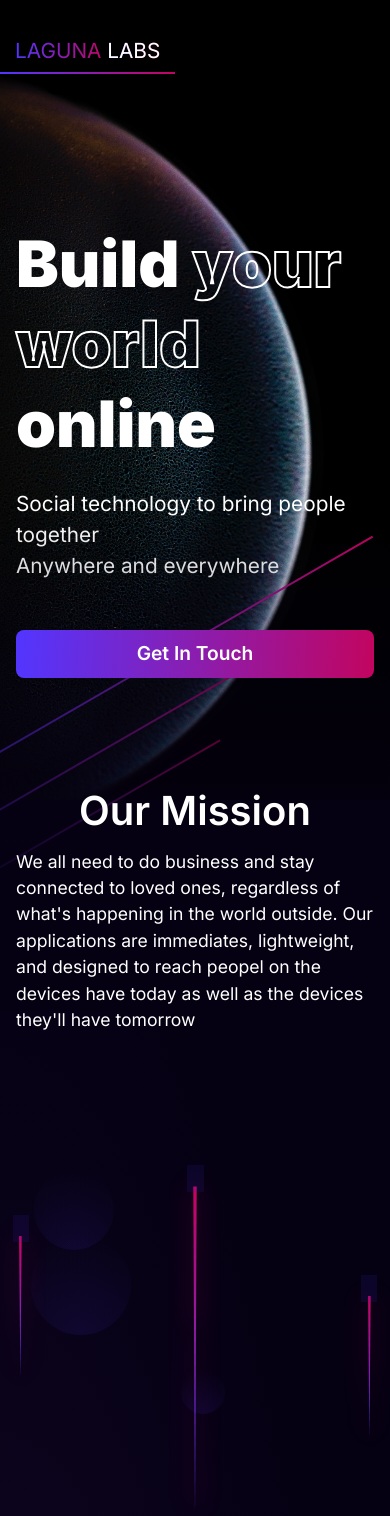
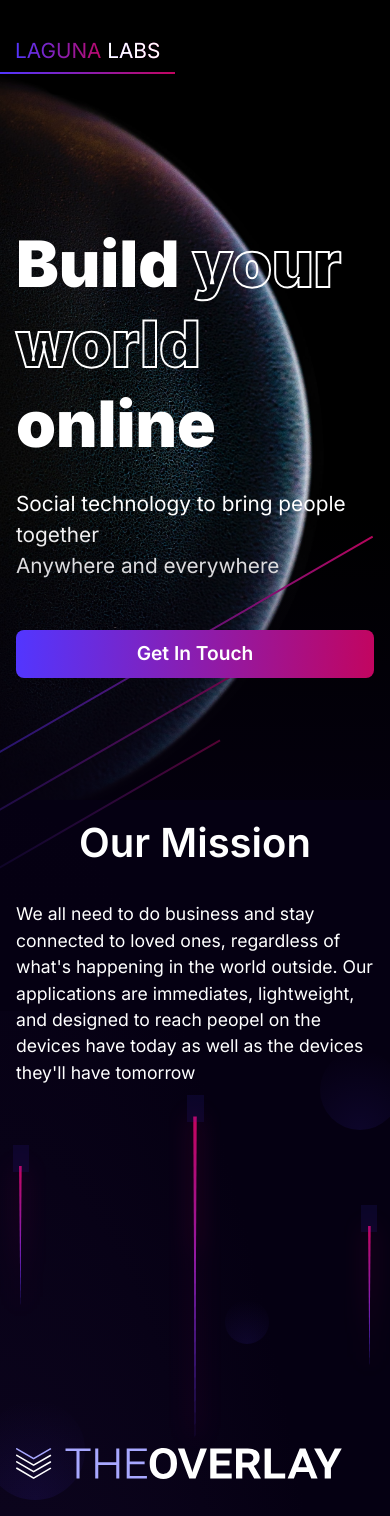
Before and after one commit to vernigora2k/laguna.io, a Next.js app: page / in a window 390 px wide. Shown: the top 1516 px of the page. Built offline with nearby package versions, Linux system fonts and the light colour scheme.

Commit message:
Fixed background circles

```diff
--- a/pages/index.js
+++ b/pages/index.js
@@ -115,7 +115,7 @@ export default function Home() {
             <div className={styles.second_container}>
 
                 <div className="row desktop-container vertical-line-container">
-                    <div className="col-3">
+                    <div className="col-3 circle-1">
                         <div className={styles.middle_component_circle_1}></div>
                     </div>
                     <div className="col-2 line-1">
@@ -138,7 +138,7 @@ export default function Home() {
                         </div>
                     </div>
 
-                    <div className="col-3">
+                    <div className="col-3 circle-3">
                         <div className={styles.middle_component_circle_3}></div>
                     </div>
                 </div>
--- a/styles/Home.module.css
+++ b/styles/Home.module.css
@@ -329,8 +329,9 @@
     line-height: 5rem;
   }
   .col-3 {
-    display: none!important;
+    /* display: none!important; */
   }
+
 }
 @media (max-width: 330px) {
   .big_text{
--- a/styles/globals.css
+++ b/styles/globals.css
@@ -386,14 +386,26 @@ p{
   .vertical-line-container {
     display: flex;
     justify-content: space-between;
-    margin-top: 55px;
+    margin-top: -15px;
+    position: relative;
   }
   .vertical-line-container .col-3 {
-    /* display: none; */
     position: absolute;
   }
   .vertical-line-container .col-2 {
     padding: 0;
+  }
+  .vertical-line-container .circle-1 {
+    top: 235px;
+    left: -30px;
+  }
+  .line-2>div:nth-child(2){
+    /* position: relative; */
+    left: 60px;
+  }
+  .vertical-line-container .circle-3 {
+    top: -50px;
+    right: -10px;
   }
   .vertical-line-container .line-1{
     position: relative;
@@ -420,6 +432,10 @@ p{
     width: 40px;
     margin-left: 1rem;
   }
+  .mission_txt_title {
+    margin-top: 2rem;
+    margin-bottom: 0.3rem;
+  }
 }
 @media (max-width: 376px) {
   .desktop-container{
@@ -428,9 +444,14 @@ p{
   .vertical-line-container {
     display: flex;
     justify-content: space-between;
-    margin-top: 65px;
+    /* margin-top: 15px; */
   }
   .mobile-container {
     margin-top: -3rem;
   }
 }
+@media (max-width: 330px) {
+  .vertical-line-container{
+    margin-top: 50px;
+  }
+}
```
